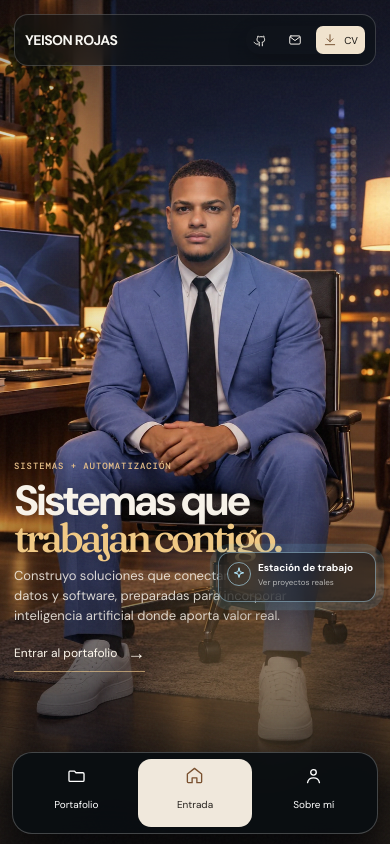
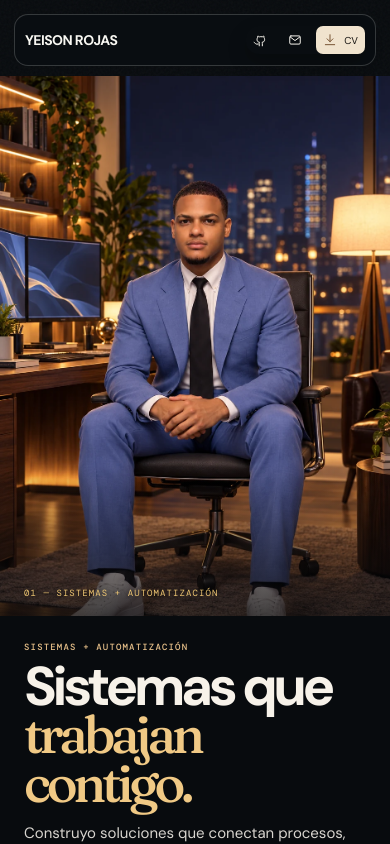
Before and after one commit to yeisondev001/ai-automation-portfolio, a React (Vite) app: page / in a window 390 px wide. Shown: the top 844 px of the page. Built offline with nearby package versions, Linux system fonts and the light colour scheme.

Commit message:
fix: refine mobile editorial layout

```diff
--- a/src/App.tsx
+++ b/src/App.tsx
@@ -1,6 +1,7 @@
 import { useRef, useState, type PointerEvent } from 'react'
 import './archive.css'
 import './mobile.css'
+import './editorial-mobile.css'
 import entryDesktop from './assets/room/studio-desktop-v2.webp'
 import entryMobile from './assets/room/studio-mobile-v2.webp'
 import automationDesktop from './assets/cinematic/automation-desk-desktop-v2.webp'
@@ -65,7 +66,7 @@ function App() {
   </main>
 }
 
-function Home({ go }: { go: (view: View) => void }) { return <section className="home-view" aria-label="Entrada del portafolio"><div className="intro-card"><p className="kicker">SISTEMAS + AUTOMATIZACIÓN</p><h1>Sistemas que<br /><em>trabajan contigo.</em></h1><p>Construyo soluciones que conectan procesos, datos y software, preparadas para incorporar inteligencia artificial donde aporta valor real.</p><button className="text-action" onClick={() => go('projects')}>Entrar al portafolio <Icon name="arrow" /></button></div><button className="scene-hotspot home-project-link" onClick={() => go('projects')}><span><Icon name="spark" /></span><b>Estación de trabajo</b><small>Ver proyectos reales</small></button><p className="scene-hint">Mueve el cursor para explorar el estudio <span>•</span> cada estación cuenta una parte de la historia</p></section> }
+function Home({ go }: { go: (view: View) => void }) { return <section className="home-view" aria-label="Entrada del portafolio"><figure className="mobile-home-hero"><picture><source media="(max-width: 700px)" srcSet={entryMobile} /><img src={entryDesktop} alt="Yeison en su estudio de automatización" /></picture><figcaption>01 — SISTEMAS + AUTOMATIZACIÓN</figcaption></figure><div className="intro-card"><p className="kicker">SISTEMAS + AUTOMATIZACIÓN</p><h1>Sistemas que<br /><em>trabajan contigo.</em></h1><p>Construyo soluciones que conectan procesos, datos y software, preparadas para incorporar inteligencia artificial donde aporta valor real.</p><button className="text-action" onClick={() => go('projects')}>Entrar al portafolio <Icon name="arrow" /></button></div><button className="scene-hotspot home-project-link" onClick={() => go('projects')}><span><Icon name="spark" /></span><b>Estación de trabajo</b><small>Ver proyectos reales</small></button><p className="scene-hint">Mueve el cursor para explorar el estudio <span>•</span> cada estación cuenta una parte de la historia</p></section> }
 function Back({ go }: { go: (view: View) => void }) { return <button className="back" onClick={() => go('home')}>← <span>Volver al estudio</span></button> }
 function SceneMoment({ desktop, mobile, caption }: { desktop: string; mobile: string; caption: string }) { return <figure className="scene-moment"><picture><source media="(max-width: 700px)" srcSet={mobile} /><img src={desktop} alt="" /></picture><figcaption>{caption}</figcaption></figure> }
 function Projects({ go, openProject }: { go: (view: View) => void; openProject: (project: Project) => void }) { return <section className="content-view projects-view"><Back go={go} /><SceneMoment desktop={automationDesktop} mobile={automationMobile} caption="01 — ESTACIÓN DE AUTOMATIZACIÓN" /><div className="content-heading"><p className="kicker">ESTACIÓN 01 · ESCRITORIO</p><h1>Sistemas reales<br /><em>que escalan.</em></h1><p>Proyectos construidos para automatizar documentos, organizar operaciones y conectar servicios mediante APIs.</p></div><div className="project-list">{projects.map((project, index) => <ProjectCard project={project} key={project.id} index={index} open={() => openProject(project)} />)}</div><button className="all-projects-action" onClick={() => go('archive')}><span><Icon name="spark" /></span><div><small>COLECCIÓN COMPLETA</small><b>Ver todos los proyectos</b></div><Icon name="arrow" /></button></section> }
--- /dev/null
+++ b/src/editorial-mobile.css
@@ -0,0 +1,57 @@
+/* Dirección editorial para móvil: una escena, una lectura y una jerarquía clara. */
+.mobile-home-hero{display:none}
+
+@media (max-width:700px){
+  .portfolio{padding-bottom:22px;background:#080b0e}
+  .scene-home .scene-stage,.scene-projects .scene-stage,.scene-archive .scene-stage,.scene-about .scene-stage{background:#080b0e}
+  .scene-home .scene-photo,.scene-projects .scene-photo,.scene-archive .scene-photo,.scene-about .scene-photo{opacity:0!important}
+
+  .site-header{width:calc(100% - 28px);margin:14px auto 10px;border-color:rgba(255,255,255,.18);background:rgba(10,14,17,.94)}
+  .identity{font-size:14px}.identity-mark,.identity small{display:none}
+
+  .home-view{display:flex;flex-direction:column;width:100%;min-height:0;margin:0;padding:0 0 28px}
+  .mobile-home-hero{position:relative;display:block;order:0;width:100%;height:min(64svh,560px);margin:0;overflow:hidden;background:#0b0e11}
+  .mobile-home-hero picture,.mobile-home-hero img{display:block;width:100%;height:100%}
+  .mobile-home-hero img{object-fit:cover;object-position:50% 18%}
+  .mobile-home-hero:after{position:absolute;inset:0;background:linear-gradient(0deg,rgba(5,7,9,.76),transparent 28%);content:''}
+  .mobile-home-hero figcaption{position:absolute;z-index:1;bottom:17px;left:24px;color:#efc773;font:9px 'DM Mono',monospace;letter-spacing:.12em;text-shadow:0 1px 7px #000}
+  .intro-card{position:relative;bottom:auto;left:auto;order:1;width:auto;margin:0;padding:26px 24px 12px;background:#080b0e;text-shadow:none}
+  .intro-card h1{margin:9px 0 13px;font-size:clamp(3rem,14vw,4.25rem);line-height:.89;letter-spacing:-.08em}
+  .intro-card>p:not(.kicker){max-width:none;color:#d8d5cf;font-size:15px;line-height:1.55}
+  .intro-card .text-action{margin-top:19px}
+  .home-project-link,.scene-hint{display:none}
+
+  .content-view{width:100%;margin:0;padding:16px 0 30px;border:0;border-radius:0;background:#080b0e;box-shadow:none}
+  .content-view .back{margin:0 24px 16px}
+  .scene-moment{width:100%;height:auto!important;aspect-ratio:4 / 5;margin:0;overflow:hidden;border:0;border-radius:0;background:#090c0f;box-shadow:none}
+  .scene-moment img{object-fit:cover!important;transform:none!important}
+  .projects-view .scene-moment img{object-position:50% 24%!important}
+  .archive-view .scene-moment img{object-position:49% 22%!important}
+  .about-view .scene-moment img{object-position:50% 20%!important}
+  .scene-moment:after{background:linear-gradient(0deg,rgba(5,7,9,.72),transparent 30%)}
+  .scene-moment figcaption{bottom:16px;left:24px;color:#efc773;font-size:9px;text-shadow:0 1px 7px #000}
+
+  .content-heading{margin:27px 24px 0}
+  .content-heading h1{max-width:340px;margin:8px 0 14px;font-size:clamp(3rem,13.5vw,4rem);line-height:.88;letter-spacing:-.075em;text-shadow:none;-webkit-text-stroke:0}
+  .content-heading>p:last-child{max-width:350px;color:#cfcfc9;font-size:15px;line-height:1.5}
+  .kicker{font-size:9px;letter-spacing:.13em}
+
+  .project-list,.archive-project-grid{margin:24px 18px 0;gap:10px}
+  .project-card{min-height:116px;padding:9px;border-color:#263039;border-radius:12px;background:#10161a;box-shadow:none}
+  .project-art{min-height:96px;border-radius:9px}
+  .card-copy p:not(.card-eyebrow){-webkit-line-clamp:2}
+  .all-projects-action{width:calc(100% - 36px);margin:22px 18px 0;border-color:rgba(103,184,222,.52);border-radius:12px;background:#0d151a}
+
+  .archive-status{margin:20px 24px 0;padding:10px 0}
+  .archive-project-grid{margin-top:10px}
+  .archive-project{border-radius:12px;background:#10161a}
+  .archive-project button{min-height:78px;padding:11px 12px}
+
+  .profile-note,.stack-block,.timeline,.contact-card{margin-right:24px;margin-left:24px}
+  .profile-note{margin-top:23px;background:#10161a}
+  .contact-card{padding:18px;background:#10161a}
+
+  /* La navegación es un cierre de sección, no una capa que cubre la lectura. */
+  .dock,.scene-projects .dock,.scene-archive .dock,.scene-about .dock{position:relative;bottom:auto;width:calc(100% - 28px);min-height:78px;margin:20px auto calc(18px + env(safe-area-inset-bottom));padding:5px;border-radius:18px;background:#10161a;box-shadow:none;backdrop-filter:none}
+  .dock button{min-height:64px}
+}
```
